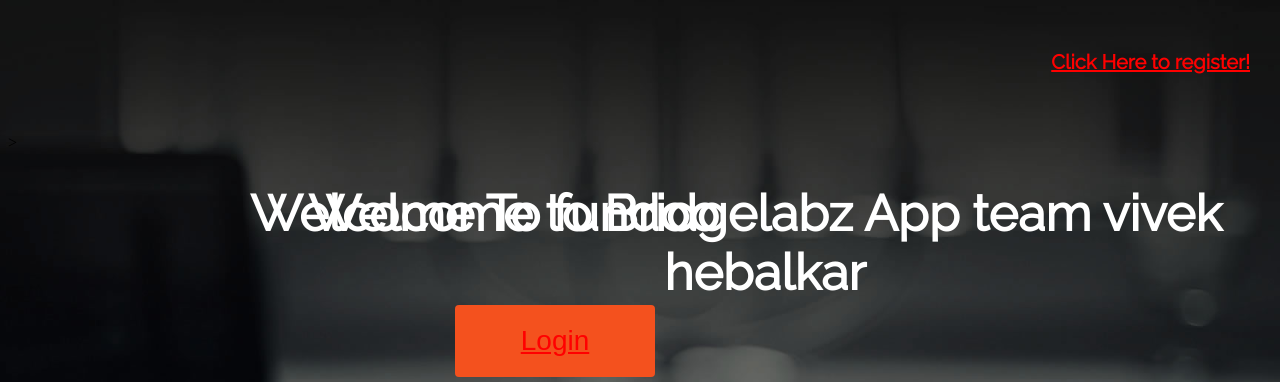
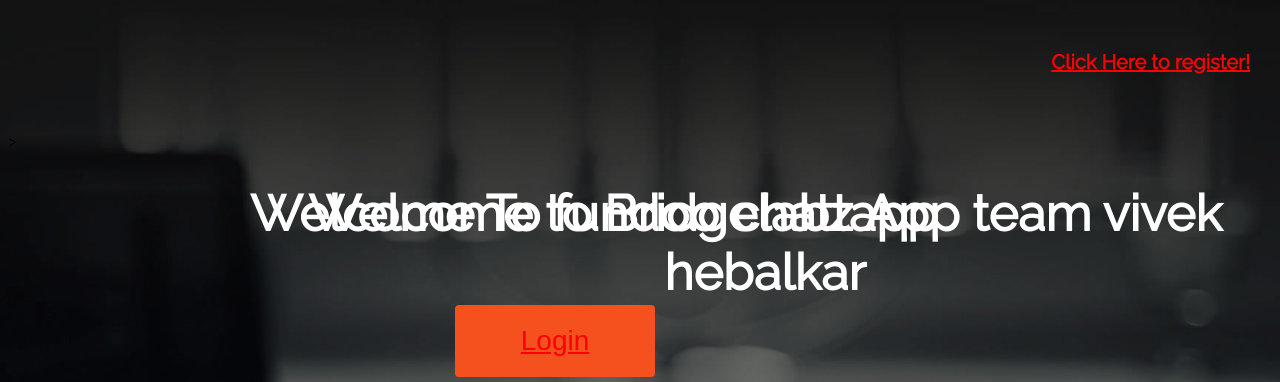
Before and after one commit to RishikeshMane/new_chatapp02, a Django app: page / in a window 1280 px wide. Shown: the top 382 px of the page. Run offline with Django 3.2, Linux system fonts and the light colour scheme.

Commit message:
Update index.html

```diff
--- a/fundoo/fundooapp/templates/index.html
+++ b/fundoo/fundooapp/templates/index.html
@@ -7,7 +7,7 @@
 {#  Main HomePage contain links for login and registration #}
 {% block content %}
 <center>
-    <h1>Welcome To fundoo </h1><br><br>
+    <h1>Welcome To fundoo chattapp </h1><br><br>
     <h1>Welcome to Bridgelabz App team vivek hebalkar</h1><br><br>
     <button class="button" style="vertical-align:middle"><span><a href="{% url 'sign_in' %}">Login</a></span></button><br>
     <h3><a href="{% url 'signup' %}">Click Here to register!</a></h3><br><br>
```
